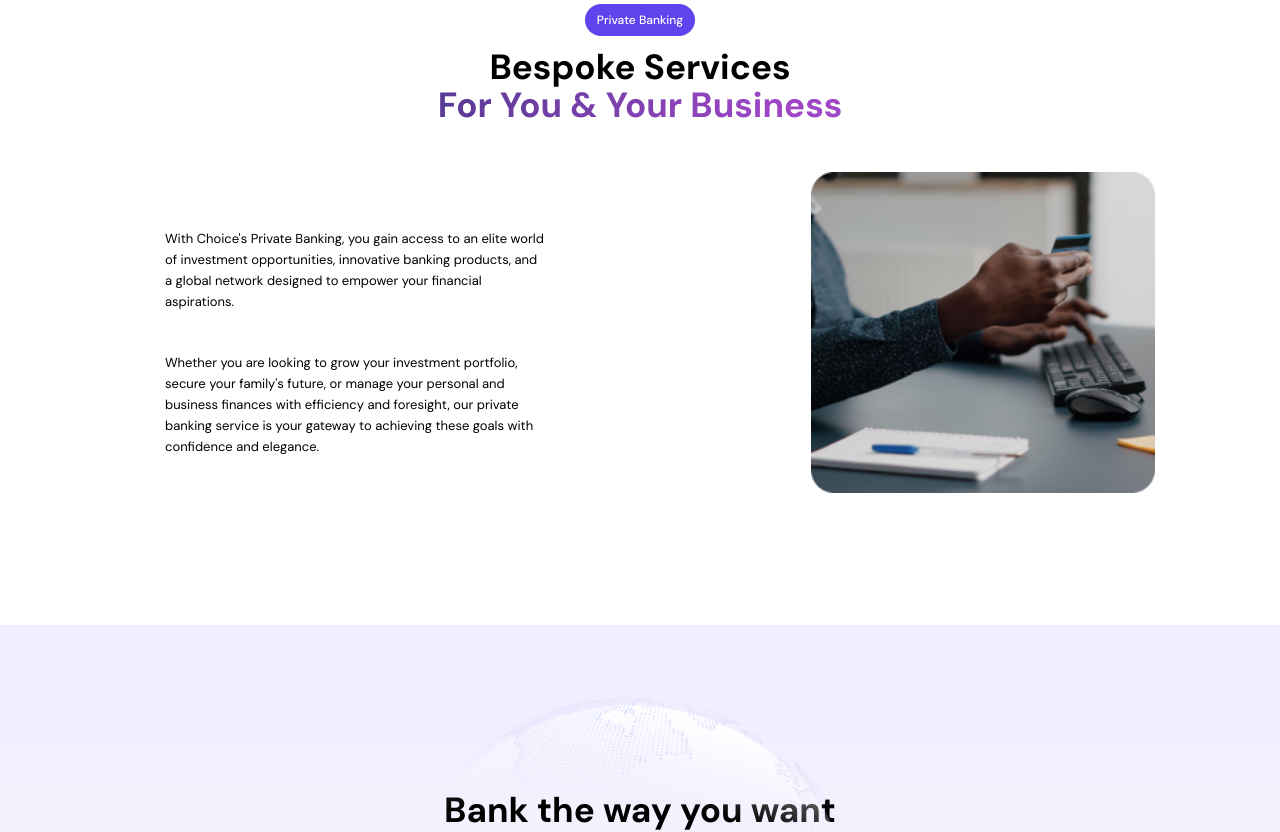
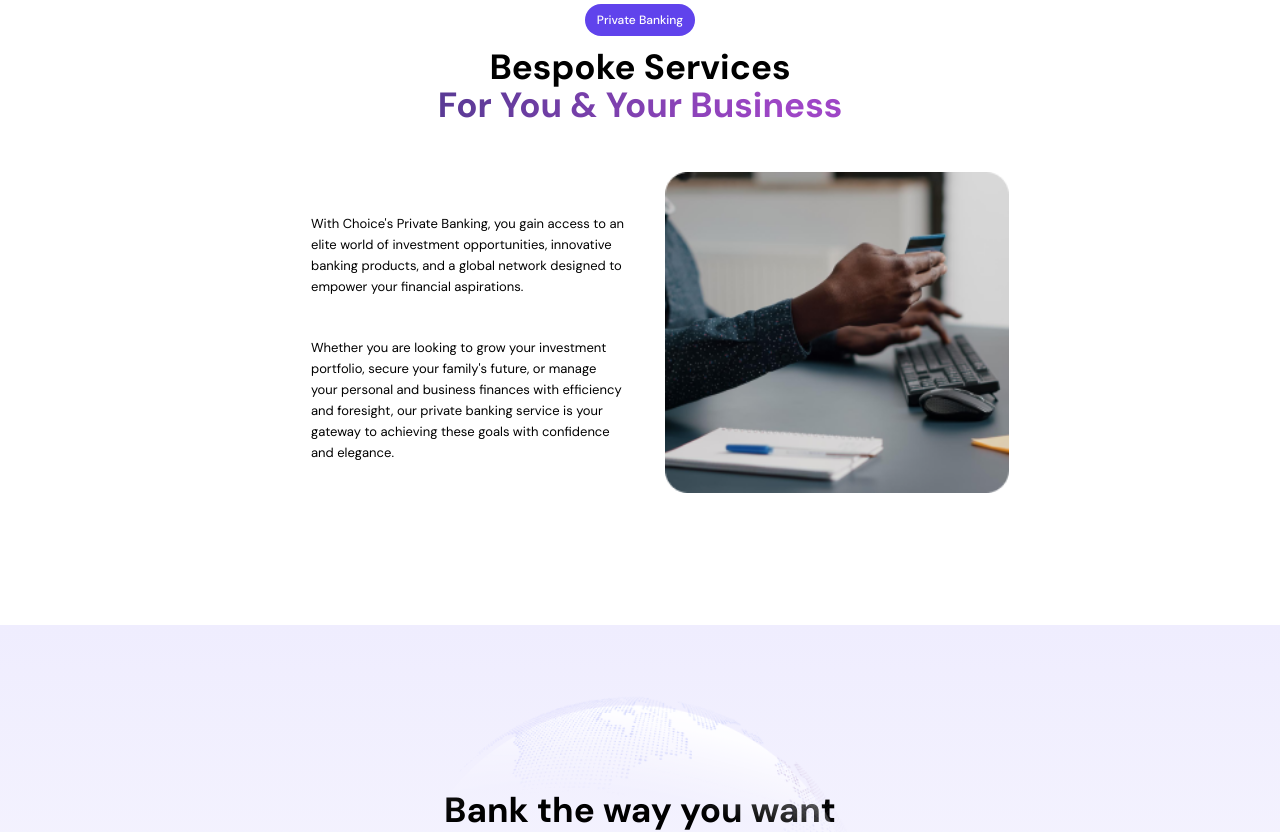
Before and after one commit to choice-bank/choice-website, a React (Vite) app: page /private-banking in a window 1280 px wide. Shown: the part 920-1752 px from the top of the page. Built offline with nearby package versions, Linux system fonts and the light colour scheme; a web font is replaced by a local one.

Commit message:
little animation

```diff
--- a/src/pages/PrivateBanking/components/SectionFour.jsx
+++ b/src/pages/PrivateBanking/components/SectionFour.jsx
@@ -44,7 +44,9 @@ const SectionFour = () => {
           </div>
         </div>
       </div>
-      <Slide />
+      <div className="hidden md:block lg:block">
+        <Slide />
+      </div>
     </>
   );
 };
--- a/src/pages/PrivateBanking/components/SectionOne.jsx
+++ b/src/pages/PrivateBanking/components/SectionOne.jsx
@@ -35,8 +35,8 @@ const SectionOne = () => {
             </span>
           </h1>
         </div>
-        <div className="self-center flex flex-col lg:flex-row md:flex-row justify-center lg:justify-between md:justify-center items-center w-[950px]">
-          <div className="w-2/5 lg:w-2/5 md:w-2/4 ">
+        <div className="self-center flex flex-col lg:flex-row md:flex-row justify-center lg:justify-center md:justify-center lg:items-center">
+          <div className="w-full lg:w-1/4 md:w-3/4 mb-2">
             <p
               className="font-sans mb-10 mt-5 text-sm md:text-lg lg:text-[13px] font-[400]"
               style={{ lineHeight: "21px" }}
--- a/src/pages/PrivateBanking/components/SectionSix.jsx
+++ b/src/pages/PrivateBanking/components/SectionSix.jsx
@@ -71,11 +71,11 @@ const SectionSix = () => {
             </span>
           </h1>
         </div>
-        <div className="flex gap-7 flex-col lg:flex-row md:flex-row  lg:mx-32 h-[full]">
+        <div className="flex gap-7 flex-col lg:flex-row md:flex-row  lg:mx-32 h-[full] p-2">
           {items.map((item, index) => (
             <div
               key={index}
-              className="bg-white  rounded-lg  lg:p-5 md:p-4 p-2 lg:w-full w-full md:w-full border-b-2 border-t-2 lg:hover:border-[#9E46C6]  transition duration-500 hover:scale-125"
+              className="bg-white  rounded-lg  lg:p-5 md:p-4 p-2 lg:w-full w-full md:w-full border-b-2 border-t-2 lg:hover:border-[#9E46C6]  transition duration-500 lg:hover:scale-125 md:hover:scale:125"
               style={{
                 boxShadow: "0px 7px 34px 0px rgba(25, 5, 121, 0.07)",
               }}
```
